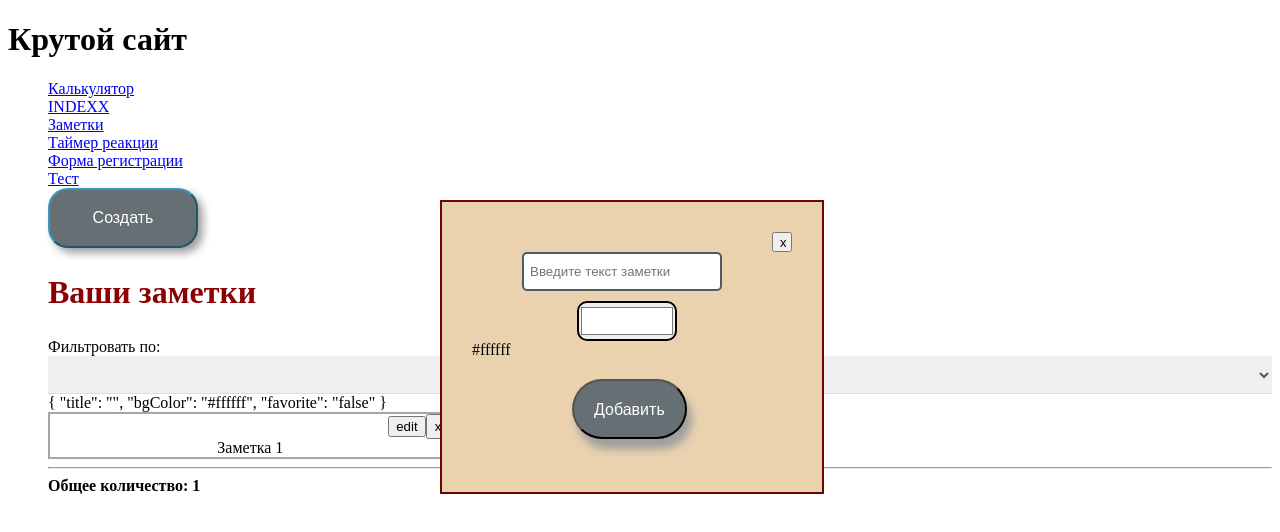
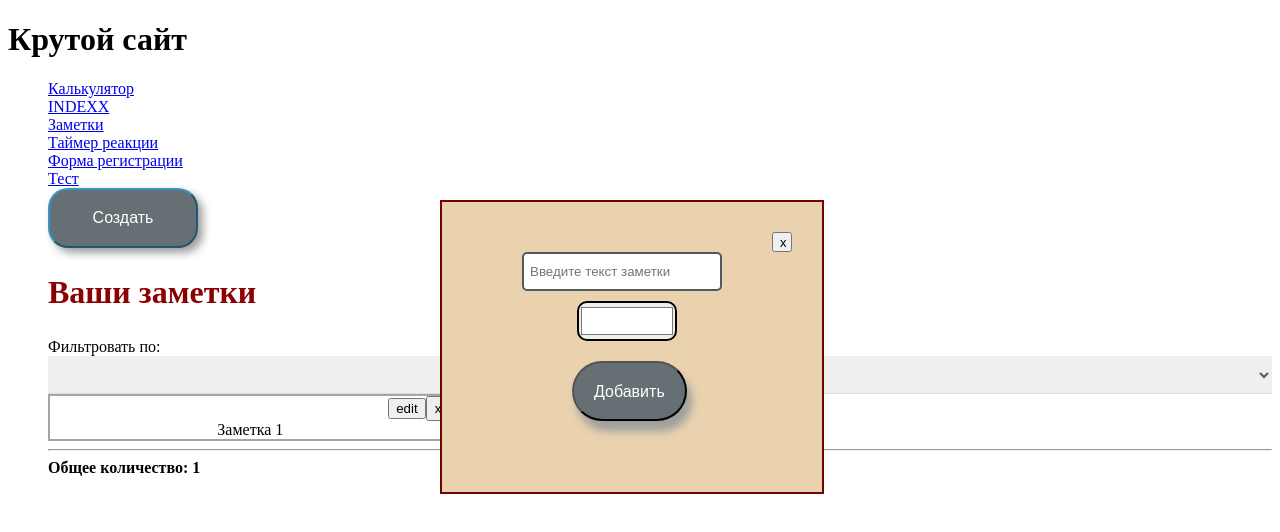
Before and after one commit to Respublicanec/nuxtproject, a Nuxt app: page /notes in a window 1280 px wide. Both pictures are taken after a click on the button "Создать". Shown: the top 532 px of the page. Built offline with nearby package versions, Linux system fonts and the light colour scheme.

Commit message:
ready-made version 2

```diff
--- a/components/BaseInput.vue
+++ b/components/BaseInput.vue
@@ -8,7 +8,6 @@
       :type="props.type"
     />
   </div>
-  <div>{{ modelValue }}</div>
 </template>
 
 <script setup>
--- a/components/ModalEditCreateNote.vue
+++ b/components/ModalEditCreateNote.vue
@@ -4,7 +4,6 @@
       <button class="btn-cancel" @click="emit('cancel')">x</button>
       <BaseInput
         :modelValue="textNote.title"
-        type="text"
         @update:modelValue="emitTextBaseInput"
       />
       <BaseInput
@@ -15,13 +14,13 @@
       <BaseButton class="btn-new-note" @click="addNewNote" :title="titleText" />
     </div>
   </div>
-  <div>{{ textNote }}</div>
 </template>
 
 <script setup>
 const props = defineProps({
   textValue: {
-    type: String,
+    type: Object,
+    default: () => ({ title: "", bgColor: "" }),
   },
   numberIndex: {
     type: Number,
```
